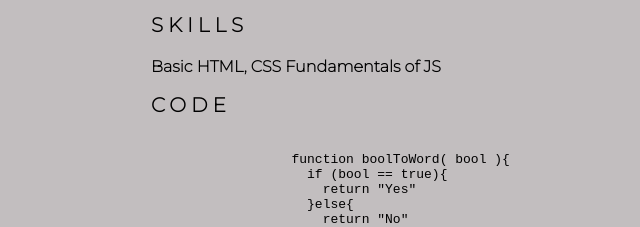
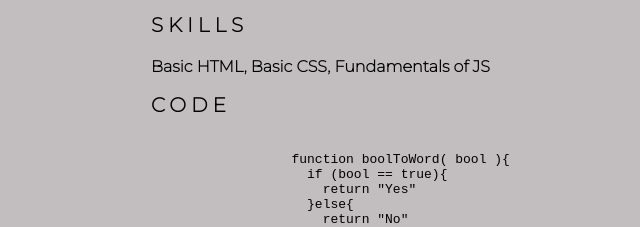
Before and after one commit to Sasperr/rsschool-cv, a plain HTML site: page index.html in a window 1280 px wide. Shown: the part 522-749 px from the top of the page, 609-1249 px from the left. Drawn offline with Linux system fonts and the light colour scheme.

Commit message:
fix: edit index

```diff
--- a/index.html
+++ b/index.html
@@ -38,9 +38,7 @@
                 </ul>
             </nav>
         </div>
-        </div>
     </header>
-
     <!-- main -->
     <main class="main">
         <div class="container main-container">
@@ -80,8 +78,7 @@
                   <br>I'm super newbie, so stay tuned as they say.</b>
                 </b></p>
                 <h2 class="section-title" id="skills"><b>Skills</b></h2>
-                <p><b>Basic HTML, CSS
-                   Fundamentals of JS</b></p>
+                <p><b>Basic HTML, Basic CSS, Fundamentals of JS</b></p>
                 <h2 class="section-title" id="code"><b>Code</b></h2>
                 <pre><code>
                   function boolToWord( bool ){
@@ -101,6 +98,7 @@
               <ul class="section-list">
                 <li class="contacts-item">English B2</li>
                 <li class="contacts-item">Russian C2</li>
+              </ul>
             </section>
         </div>
     </main>
@@ -111,9 +109,8 @@
         <div>© 2022 <a href="https://github.com/Sasperr" class="github nav-link">sasperr</a></div>
         <a href="https://rs.school/js/" class="rss"></a>
       </div>
+    </footer>
 
-        </div>
-    </footer>
 
 </body>
 </html>
```
